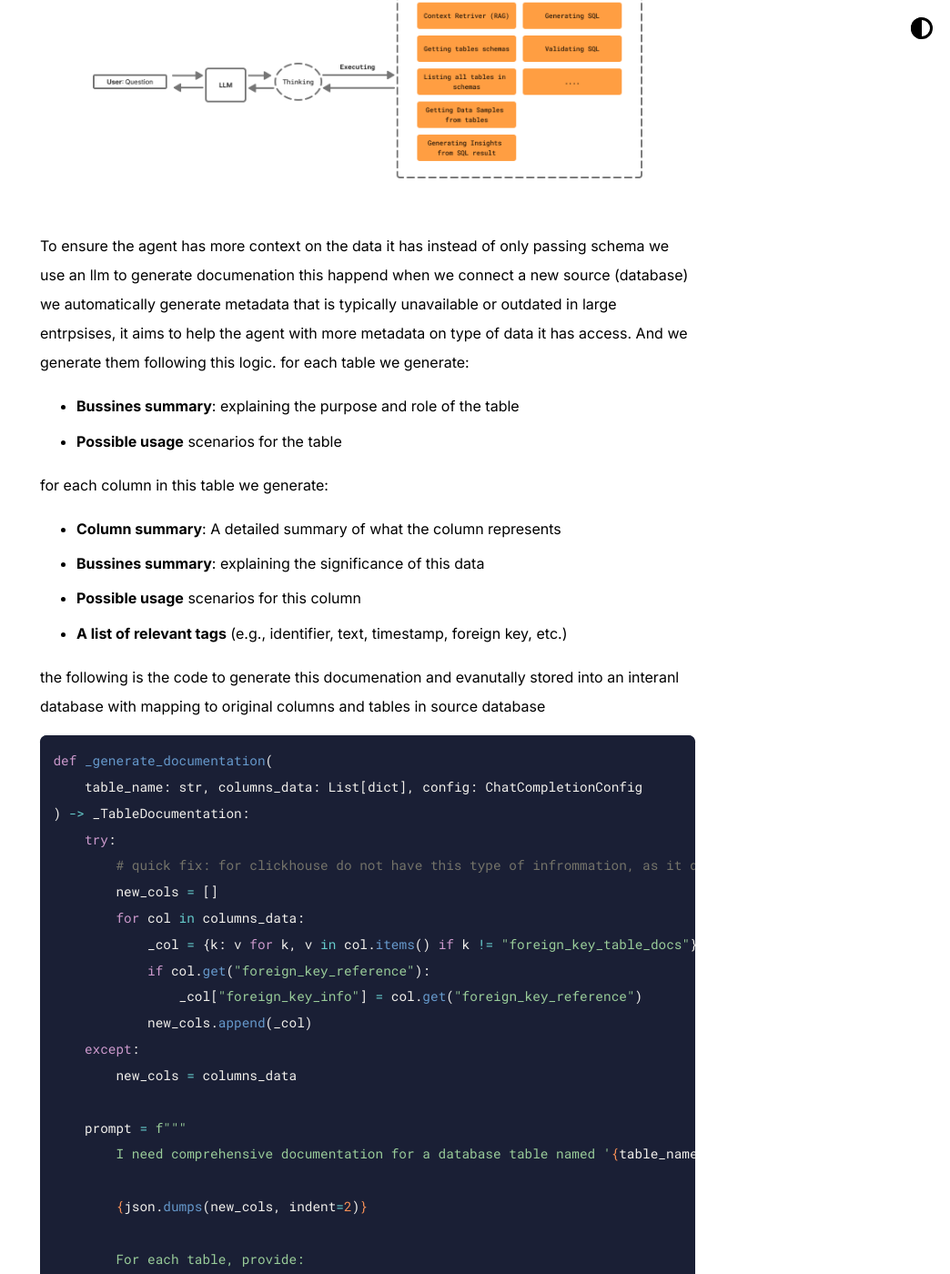
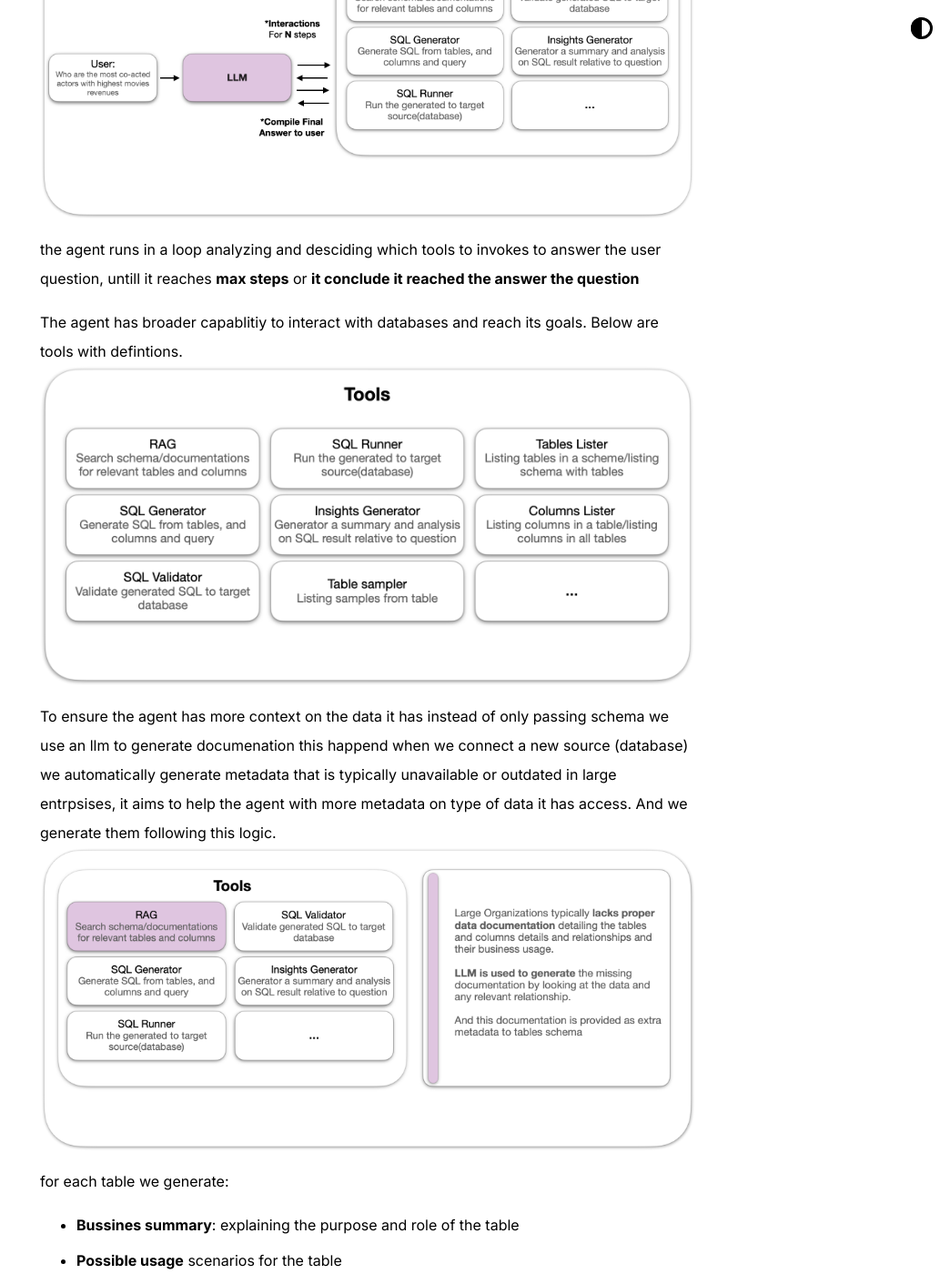
Before and after one commit to Yasalm/yasir-s, a Jekyll site: the page built from _posts/2025-05-12-An AI agent to interact with databases.md, in a window 1280 px wide and 1400 px high, scrolled down 1648 px. Shown: the whole window at 91% size, without its empty margins (236-1280 px from the left). Built offline with Jekyll 4.4.1, drawn with Linux system fonts in a browser that asks for light colours; some of the changed text lies outside the part shown.

Commit message:
new images

```diff
--- a/_posts/2025-05-12-An AI agent to interact with databases.md
+++ b/_posts/2025-05-12-An AI agent to interact with databases.md
@@ -12,12 +12,12 @@ The following video shows that agent invoking a set of tools (functions) to answ
 
 
 ### Contents
-- [Introduction](#introduction)
+- [Introduction!](#introduction)
 - [Agent Overview](#agent-overview)
 - [The Agent and Custom Structured Output](#the-agent-and-custom-structured-output)
 - [code](#code)
 
-## Introduction
+## Introduction!
 ****
 In this post, I'll share my experience building an AI agent that can interact with databases, generate SQL queries, and provide data insights. This project uses LLMs and smolagents framework to create an ai agent to interact with databases.
 
@@ -30,8 +30,18 @@ In this post, I'll share my experience building an AI agent that can interact wi
 
 ## Agent Overview
 
-![Architecture Diagram]({{ '/assets/images/agent_tools.png' | relative_url }} )
+![Architecture Diagram]({{ '/assets/images/agent_overview.png' | relative_url }} )
+
+the agent runs in a loop analyzing and desciding which tools to invokes to answer the user question, untill it reaches **max steps** or **it conclude it reached the answer the question**
+
+The agent has broader capablitiy to interact with databases and reach its goals. Below are tools with defintions.
+![ai agent tools]({{'/assets/images/ai_tools.png' | relative_url }})
+
+
 To ensure the agent has more context on the data it has instead of only passing schema we use an llm to generate documenation this happend when we connect a new source (database) we automatically generate metadata that is typically unavailable or outdated in large entrpsises, it aims to help the agent with more metadata on type of data it has access. And we generate them following this logic.
+![rag desc]({{'/assets/images/documenation_gen.png' | relative_url }})
+
+
 for each table we generate:
    - **Bussines summary**: explaining the purpose and role of the table
    - **Possible usage** scenarios for the table
```
Also changed, not shown: assets/images/agent_overview.png (added), assets/images/ai_tools.png (added), assets/images/documenation_gen.png (added).
